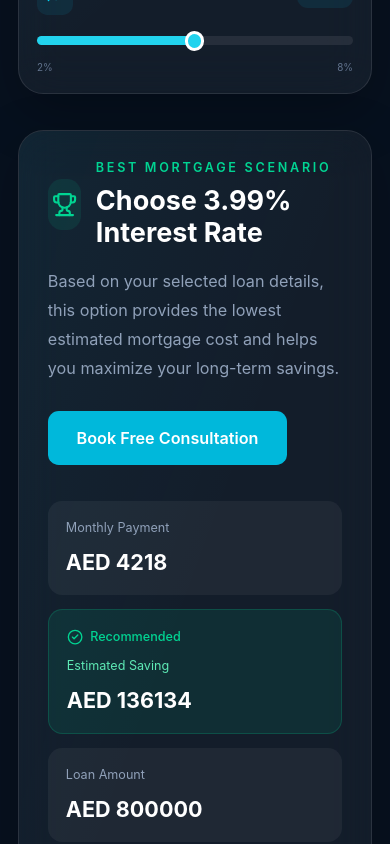
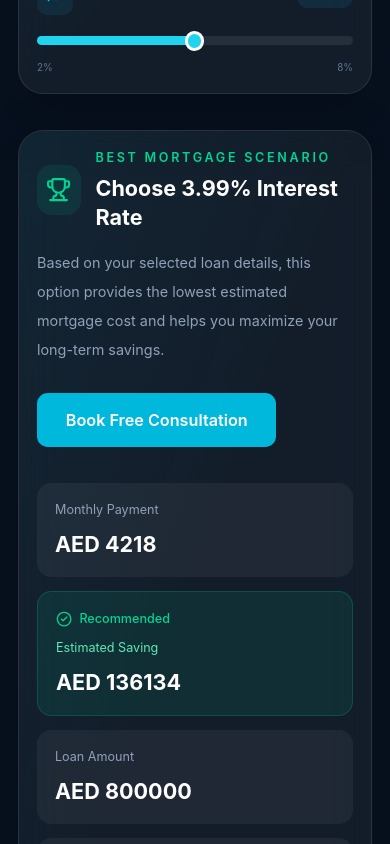
Before and after one commit to MahekZehra/homeloanz-website, a React (Vite) app: page / in a window 390 px wide. Shown: the part 2940-3784 px from the top of the page. Built offline with nearby package versions, Linux system fonts and the light colour scheme.

Commit message:
Responsive Hero Section

```diff
--- a/src/components/MortgageComparison/BestScenarioCard.jsx
+++ b/src/components/MortgageComparison/BestScenarioCard.jsx
@@ -46,7 +46,7 @@ const BestScenarioCard = ({
       transition={{ duration: 0.6 }}
       viewport={{ once: true }}
     >
-      <Card className="mt-10 overflow-hidden p-8">
+      <Card className="mt-10 overflow-hidden p-5 md:p-8">
 
         <div className="flex flex-col gap-10 lg:flex-row lg:items-start lg:justify-between">
 
@@ -68,14 +68,14 @@ const BestScenarioCard = ({
                   Best Mortgage Scenario
                 </p>
 
-                <h2 className="mt-2 text-3xl font-bold text-white">
+                <h2 className="mt-2 text-2xl md:text-3xl font-bold text-white">
                   Choose {rate}% Interest Rate
                 </h2>
               </div>
 
             </div>
 
-            <p className="text-lg leading-8 text-slate-400">
+            <p className="text-base md:text-lg leading-8 text-slate-400">
               Based on your selected loan details, this option provides
               the lowest estimated mortgage cost and helps you maximize
               your long-term savings.
```
